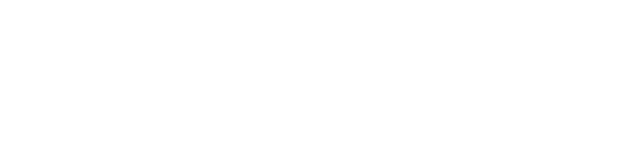
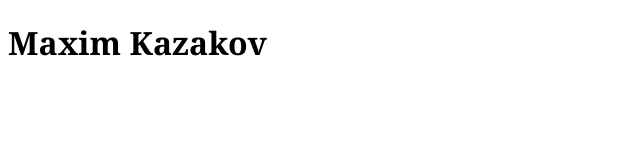
Before and after one commit to MaksimKazakov/rsschool-cv, a plain HTML site: page index.html in a window 1280 px wide. Shown: the whole page, without its empty margins (0-640 px from the left). Drawn offline with Linux system fonts and the light colour scheme.

Commit message:
feat: edit H1

```diff
--- a/index.html
+++ b/index.html
@@ -8,6 +8,6 @@
   <link rel="stylesheet" href="./style.css">
 </head>
 <body>
-<h1></h1>
+<h1>Maxim Kazakov</h1>
 </body>
 </html>
```
